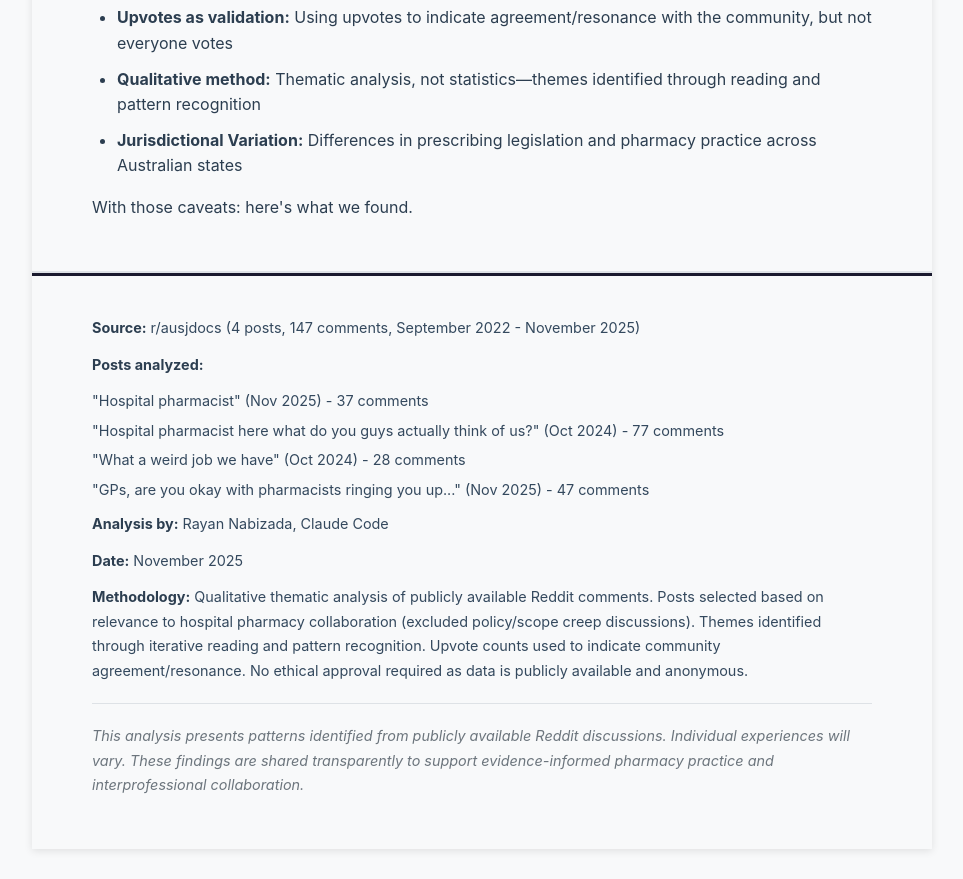
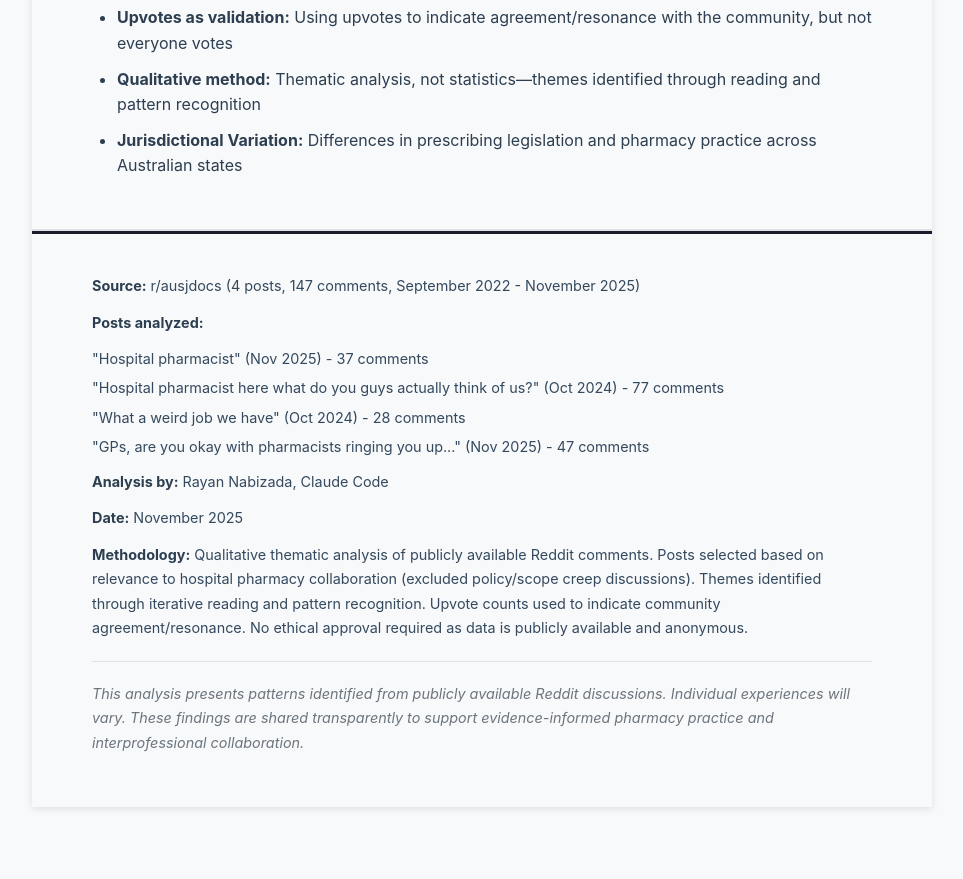
Before and after one commit to pterayan/pharmacy-feedback-analysis, a plain HTML site: page index.html in a window 1280 px wide. Shown: the part 3514-4393 px from the top of the page, without its empty margins (158-1121 px from the left). After the commit the page ends 4351 px from the top, so only its background shows below. Drawn offline with Linux system fonts and the light colour scheme.

Commit message:
minor update to limitation

```diff
--- a/index.html
+++ b/index.html
@@ -471,7 +471,6 @@
                 <li><strong>Qualitative method:</strong> Thematic analysis, not statistics—themes identified through reading and pattern recognition</li>
                 <li><strong>Jurisdictional Variation:</strong> Differences in prescribing legislation and pharmacy practice across Australian states</li>
             </ul>
-            <p>With those caveats: here's what we found.</p>
         </div>
 
 
```
